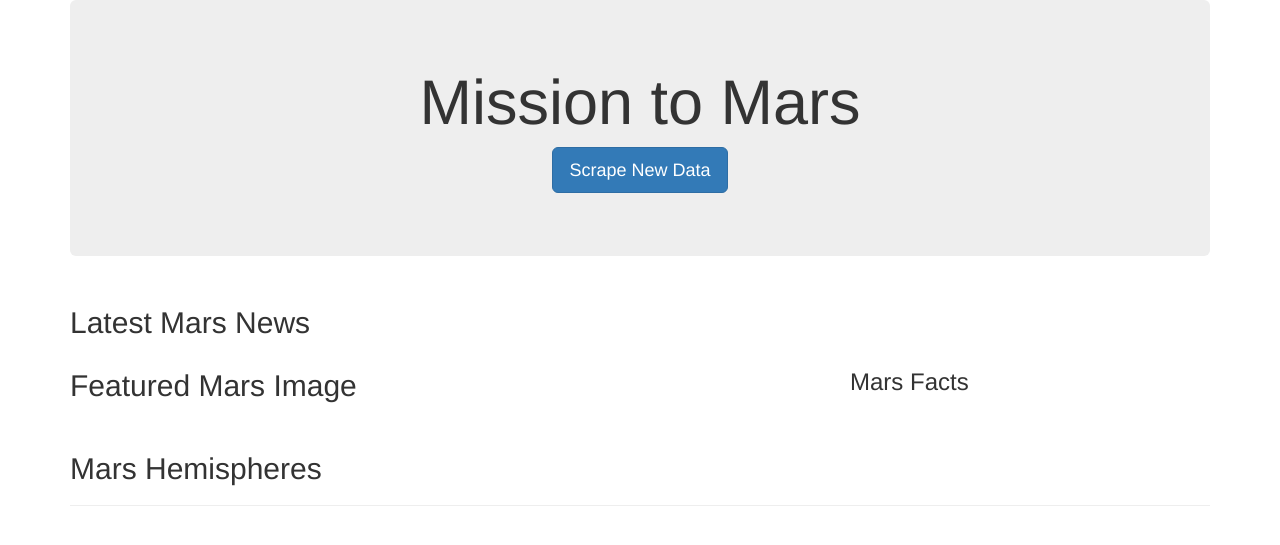
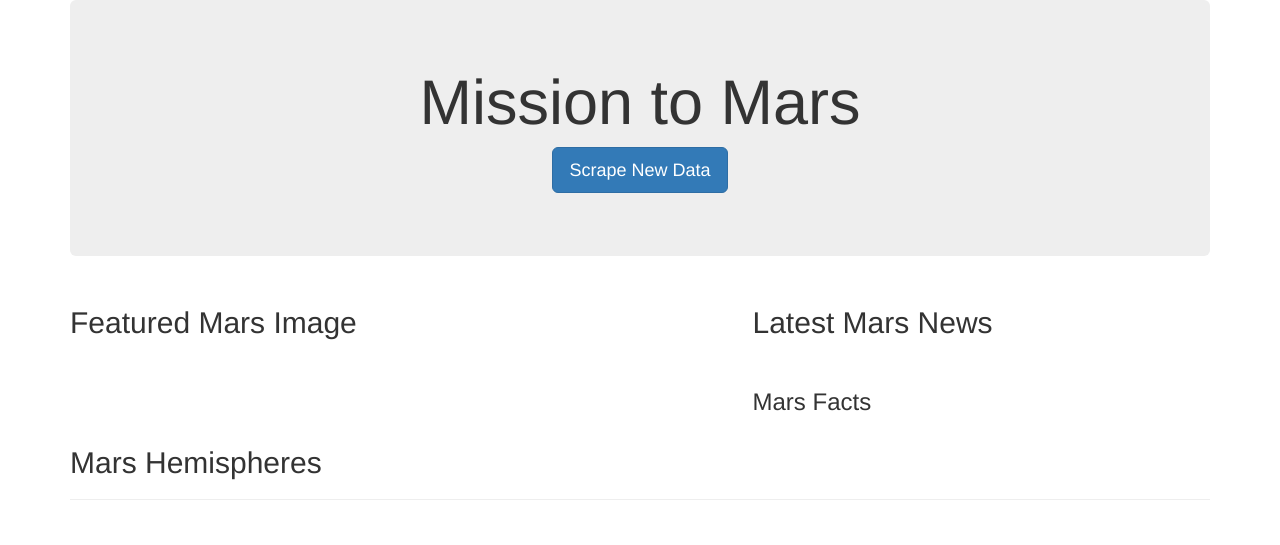
Before and after one commit to rebekahcallkacz/web-scraping-challenge, a Flask app: template Missions_to_Mars/templates/index.html in a window 1280 px wide. Shown: the top 545 px of the page. Run offline with Flask 2, Linux system fonts and the light colour scheme; the template is opened without the code that fills it, so the values that code supplies are empty; some libraries are stand-ins or nearby versions.

Commit message:
added screenshot

```diff
--- a/Missions_to_Mars/templates/index.html
+++ b/Missions_to_Mars/templates/index.html
@@ -17,25 +17,20 @@
       <p><a class="btn btn-primary btn-lg" href="/scrape" role="button">Scrape New Data</a></p>
     </div>
 
-    <!-- News Title -->
-    <div class="row">
-      <div class="col-md-12">
-        <h2 class='heading'>Latest Mars News</h2>
-        <h4>{{mars_data.news_t}}</h4>
-        <small>{{mars_data.news_p}}</small>
-      </div>
-    </div>
-
-    <!--Image and Table-->
+    <!--Image, Latest News and Facts Table-->
     <div class='row'>
-        <div class='col-md-8'>
+        <div class='col-md-7'>
             <h2 class='heading'>Featured Mars Image</h2>
             <img class='img-responsive' src='{{mars_data.feat_img_url}}'/>
             <br/>
         </div>
-        <div class='col-md-4'>
-            <h3 class='heading'>Mars Facts</h3>
-            {{mars_data.mars_facts_table | safe}}
+        <div class='col-md-5'>
+          <h2 class='heading'>Latest Mars News</h2>
+          <h4>{{mars_data.news_t}}</h4>
+          <p>{{mars_data.news_p}}</p>
+          <br/>
+          <h3 class='heading'>Mars Facts</h3>
+          {{mars_data.mars_facts_table | safe}}
         </div>
     </div>
 
```
Also changed, not shown: Missions_to_Mars/landing_page.jpg (added), README.md.
